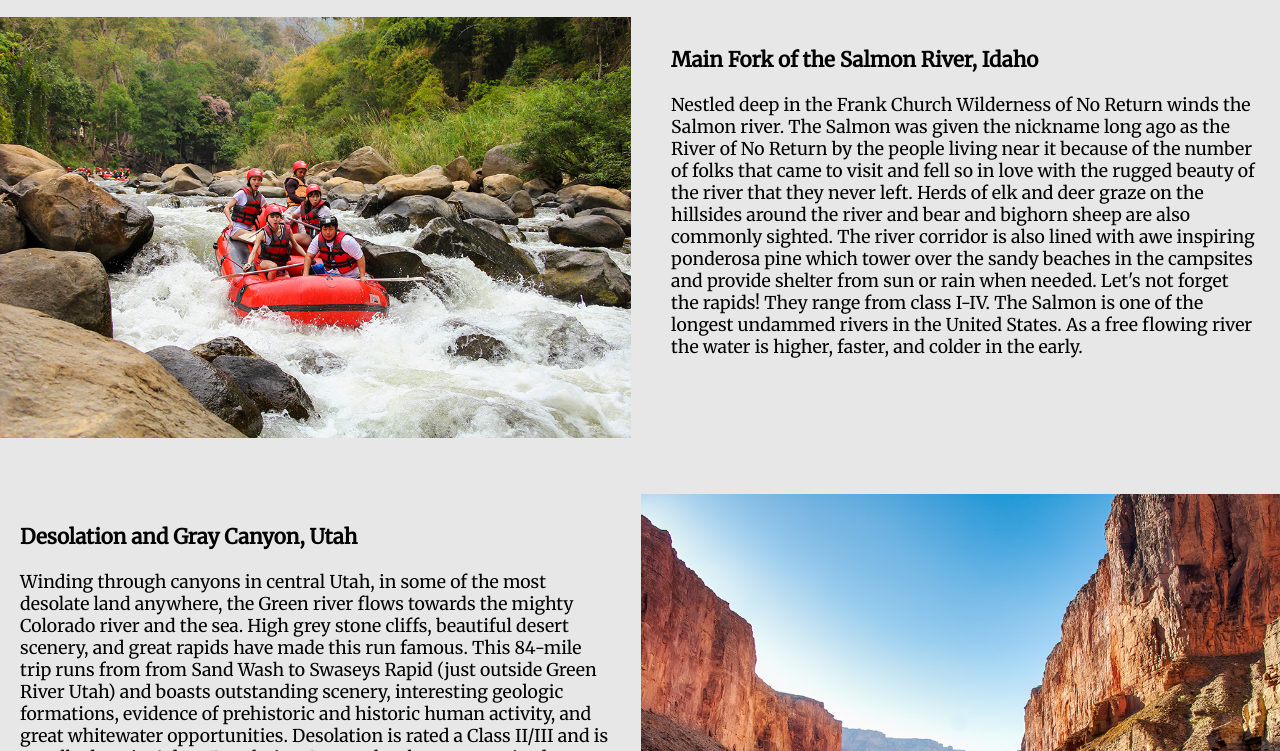
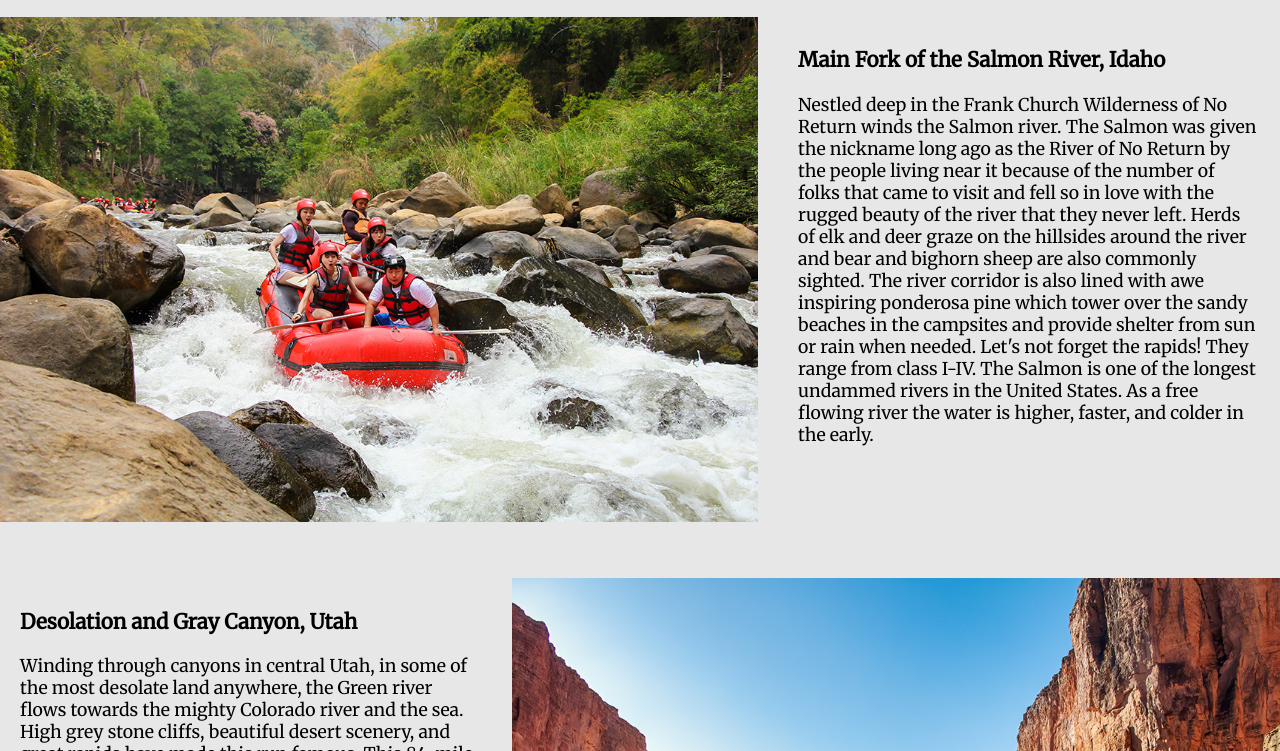
Before and after one commit to allurejenny/wdd130, a plain HTML site: page wwr/rivers.html in a window 1280 px wide. Shown: the part 549-1300 px from the top of the page. Drawn offline with Linux system fonts and the light colour scheme; a web font is replaced by a local one.

Commit message:
made correction to wwr

```diff
--- a/wwr/styles/style.css
+++ b/wwr/styles/style.css
@@ -246,7 +246,7 @@ h1 {
 
 #rivers-grid {
     display: grid;
-    grid-template-columns: repeat(5, fr);
+    grid-template-columns: repeat(5, 1fr);
 }
 
 .salmon-river-img {
```
